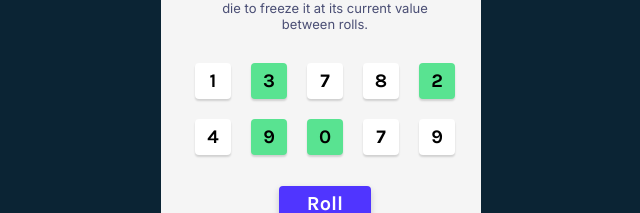
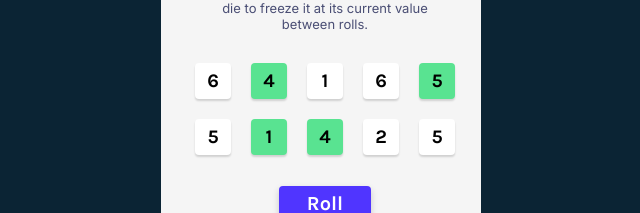
Before and after one commit to ahmed-marzook/Tenzies-Learning-React, a React (Vite) app: page / in a window 1280 px wide. Shown: the part 266-479 px from the top of the page, without its empty margins (319-959 px from the left). Built offline with nearby package versions, Linux system fonts and the light colour scheme.

Commit message:
Ability to randomise dice

```diff
--- a/src/data/dice.js
+++ b/src/data/dice.js
@@ -1,12 +1,12 @@
 export default [
-    { id: 1, active: false, number: 1 },
-    { id: 2, active: true, number: 3 },
-    { id: 3, active: false, number: 7 },
-    { id: 4, active: false, number: 8 },
-    { id: 5, active: true, number: 2 },
-    { id: 6, active: false, number: 4 },
-    { id: 7, active: true, number: 9 },
-    { id: 8, active: true, number: 0 },
-    { id: 9, active: false, number: 7 },
-    { id: 10, active: false, number: 9 },
+    { id: 1, active: false, number: Math.floor(Math.random() * 6) + 1 },
+    { id: 2, active: true, number: Math.floor(Math.random() * 6) + 1 },
+    { id: 3, active: false, number: Math.floor(Math.random() * 6) + 1 },
+    { id: 4, active: false, number: Math.floor(Math.random() * 6) + 1 },
+    { id: 5, active: true, number: Math.floor(Math.random() * 6) + 1 },
+    { id: 6, active: false, number: Math.floor(Math.random() * 6) + 1 },
+    { id: 7, active: true, number: Math.floor(Math.random() * 6) + 1 },
+    { id: 8, active: true, number: Math.floor(Math.random() * 6) + 1 },
+    { id: 9, active: false, number: Math.floor(Math.random() * 6) + 1 },
+    { id: 10, active: false, number: Math.floor(Math.random() * 6) + 1 },
 ];
--- a/src/pages/Game-Page/GamePage.jsx
+++ b/src/pages/Game-Page/GamePage.jsx
@@ -3,10 +3,15 @@ import "./GamePage.css";
 import diceArray from "../../data/dice";
 import { useState } from "react";
 function GamePage() {
-  const [dice, setDice] = useState(generateAllNewDice());
+  const [dice, setDice] = useState(diceArray);
 
   function generateAllNewDice() {
-    return Array.from({ length: 10 }, () => Math.floor(Math.random() * 6) + 1);
+    setDice((prev) =>
+      prev.map((die) => ({
+        ...die,
+        number: !die.active ? Math.floor(Math.random() * 6) + 1 : die.number,
+      }))
+    );
   }
 
   return (
@@ -19,7 +24,7 @@ function GamePage() {
         </p>
       </section>
       <section className="dice-grid">
-        {diceArray.map((dice) => (
+        {dice.map((dice) => (
           <DiceComponent
             key={dice.id}
             isActive={dice.active}
@@ -27,7 +32,9 @@ function GamePage() {
           />
         ))}
       </section>
-      <button className="game-button">Roll</button>
+      <button onClick={generateAllNewDice} className="game-button">
+        Roll
+      </button>
     </div>
   );
 }
```
Also changed, not shown: 1 other file (tests, documents, lock files or other folders).
